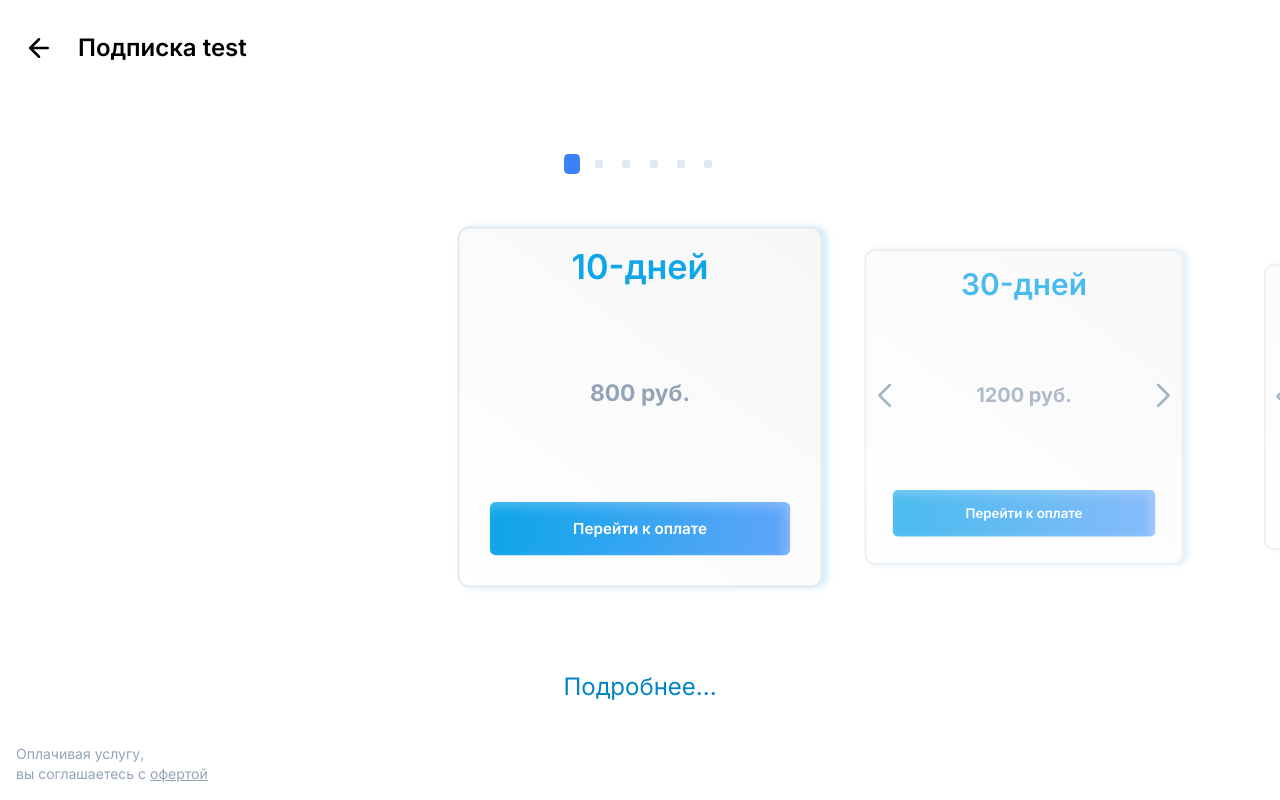
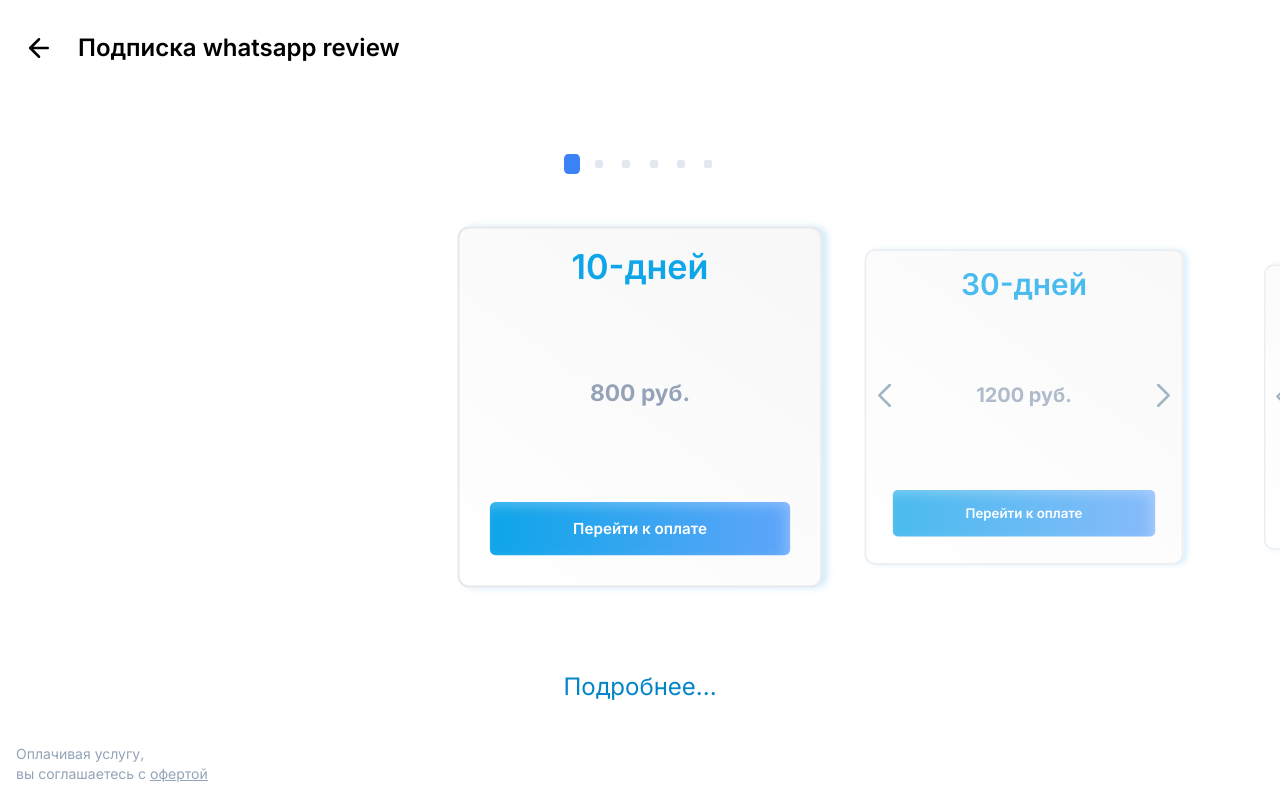
Before and after one commit to VladislavYarikov/sami-paywall, a SvelteKit app: page / in a window 1280 px wide. Built offline with nearby package versions, Linux system fonts and the light colour scheme.

Commit message:
whatsapp test preview

```diff
--- a/src/app.html
+++ b/src/app.html
@@ -5,6 +5,9 @@
 		<link rel="icon" href="%sveltekit.assets%/favicon.png" />
 		<link href="https://fonts.googleapis.com/css2?family=Inter:wght@400;600;700&display=swap" rel="stylesheet">
 		<meta name="viewport" content="width=device-width, initial-scale=1" />
+		<meta property="og:title" content="Whats app test" />
+		<meta property="og:description" content="some description" />
+		<meta property="og:image" content="/paywall/icons/300px.png" />
 		%sveltekit.head%
 	</head>
 	<body data-sveltekit-preload-data="hover">
--- a/src/routes/+page.svelte
+++ b/src/routes/+page.svelte
@@ -123,7 +123,7 @@
         <ArrowLeft size={30} color="#000000" />
       </button>
       <div class="flex flex-col gap-2">
-          <h1 class="text-2xl font-inter font-semibold">Подписка test</h1>
+          <h1 class="text-2xl font-inter font-semibold">Подписка whatsapp review</h1>
       </div>
     </section>
 
```
Also changed, not shown: icons/300px.png (added).
